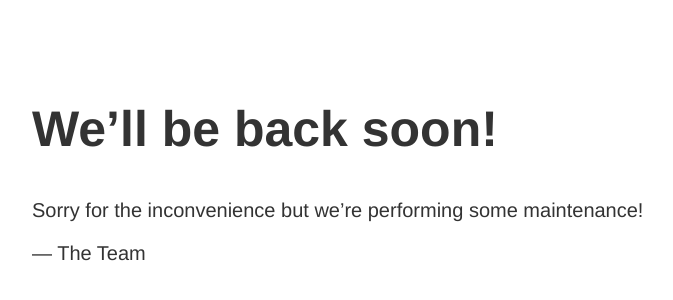
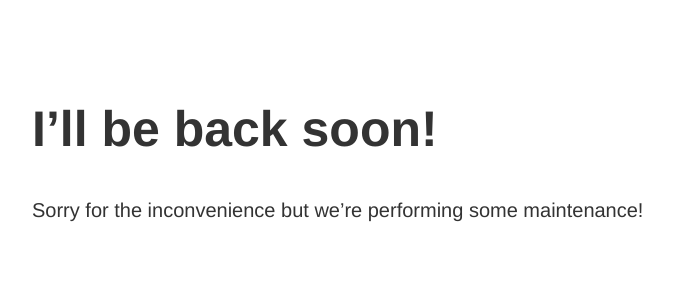
Before and after one commit to demarchenac/cddemar.github.io, a plain HTML site: page index.html in a window 1280 px wide. Shown: the part 100-400 px from the top of the page, without its empty margins (283-956 px from the left). Drawn offline with Linux system fonts and the light colour scheme.

Commit message:
Update index.html

```diff
--- a/index.html
+++ b/index.html
@@ -13,10 +13,9 @@
 </head>
 <body>
     <article>
-        <h1>We&rsquo;ll be back soon!</h1>
+        <h1>I&rsquo;ll be back soon!</h1>
         <div>
             <p>Sorry for the inconvenience but we&rsquo;re performing some maintenance!</p>
-            <p>&mdash; The Team</p>
         </div>
     </article>
 </body>
```
